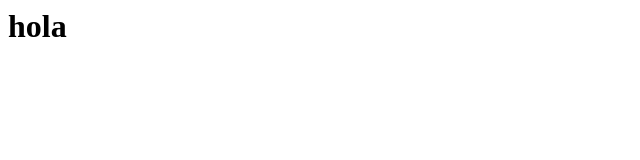
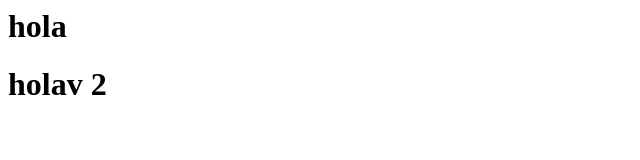
Before and after one commit to DDAN48/claseGIT, a plain HTML site: page index.html in a window 1280 px wide. Shown: the whole page, without its empty margins (0-640 px from the left). Drawn offline with Linux system fonts and the light colour scheme.

Commit message:
segundo commit

```diff
--- a/index.html
+++ b/index.html
@@ -1,2 +1,4 @@
 
 <h1>hola<h1/>
+
+<h1>holav 2<h1/>
```
